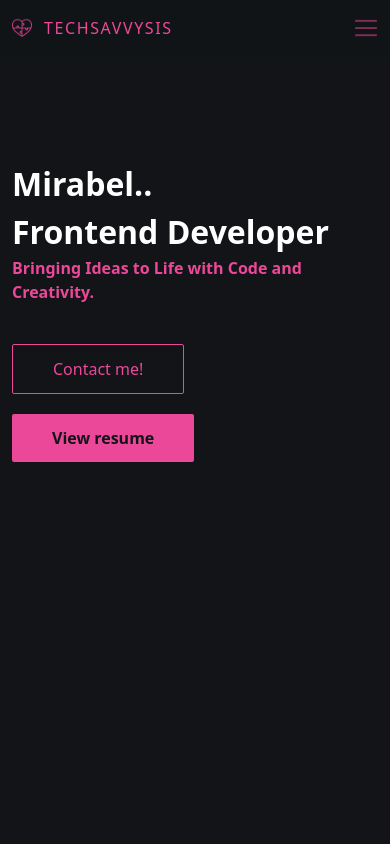
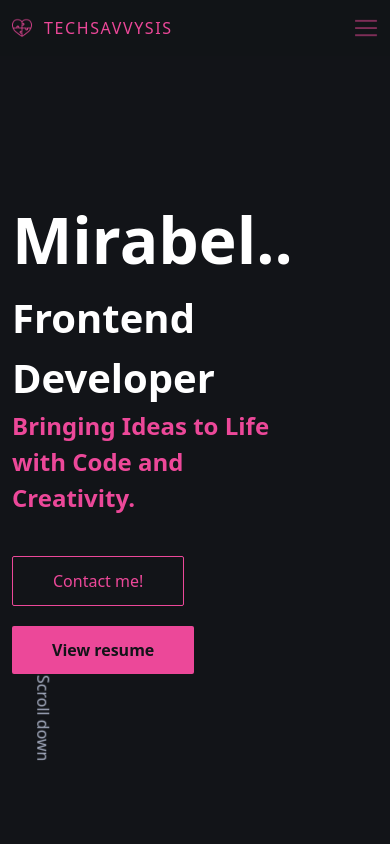
Before and after one commit to Meerahbel/TechSavvySis, a React (Vite) app: page / in a window 390 px wide. Shown: the top 844 px of the page. Built offline with nearby package versions, Linux system fonts and the light colour scheme.

Commit message:
made changes

```diff
--- a/src/components/Intro.jsx
+++ b/src/components/Intro.jsx
@@ -1,15 +1,15 @@
 const Intro = () => {
   return (
-    <main className="py-40 md:pt-28  px-3 md:px-[60px] min-h-screen">
+    <main className="pb-40 pt-48 md:pt-28  px-3 md:px-[60px] min-h-screen">
       <section className="flex flex-col gap-10">
         <div className="flex flex-col font-bold">
-          <p className="pr-2 text-white text-[2rem] md:text-[4rem] lg:text-[6rem]">
+          <p className="pr-2 text-white text-[4rem] md:text-[4rem] lg:text-[6rem]">
             Mirabel..
           </p>
-          <p className="pr-2 text-white text-[2rem] md:text-[4rem] lg:text-[6rem]">
+          <p className="pr-2 text-white text-[2.5rem] md:text-[4rem] lg:text-[6rem]">
             Frontend Developer
           </p>
-          <p className="text-[#ec4899] text-[1rem] md:text-[2rem]">
+          <p className="text-[#ec4899] text-[1.5rem] md:text-[2rem] w-[80%] md:w-full">
             Bringing Ideas to Life with Code and Creativity.
           </p>
         </div>
@@ -20,6 +20,9 @@ const Intro = () => {
       <button className="bg-[#ec4899] md:hidden text-[#121418] w-fit py-3 px-10 rounded-sm mt-5 font-semibold">
         View resume
       </button>
+      <p className="absolute bottom-24 left-0 text-[#a6aec2] font-medium bounce">
+        Scroll down
+      </p>
     </main>
   );
 };
--- /dev/null
+++ b/src/components/Workcard.jsx
@@ -0,0 +1,16 @@
+const Workcard = () => {
+  return (
+    <div className="grid grid-cols-1 md:grid-cols-2 lg:grid-cols-3">
+      <div className="flex flex-col">
+        <img src="/images/heal.png" alt="project" />
+        <p className="text-[#ec4899] font-semibold">Heal Hub Center</p>
+        <p>
+          An e-commerce and booking website with user authentication, API
+          consumption, payment gateway etc
+        </p>
+      </div>
+    </div>
+  );
+};
+
+export default Workcard;
--- a/src/index.css
+++ b/src/index.css
@@ -27,7 +27,6 @@
   .stack-hold {
     animation: borders 5s ease infinite;
   }
-}
   @keyframes borders {
     0% {
       border-top: 1px solid #1c1e22;
@@ -45,3 +44,18 @@
       border: 1px solid #ec4899;
     }
   }
+
+  .bounce {
+    animation: bounce 2s ease-in-out infinite;
+  }
+
+  @keyframes bounce {
+    0%,
+    100% {
+      transform: translateY(-20px) rotate(90deg);
+    }
+    50% {
+      transform: translateY(20px) rotate(90deg);
+    }
+  }
+}
```
Also changed, not shown: public/images/heal.png (added). Lines whose indentation alone changed are shown as unchanged.
